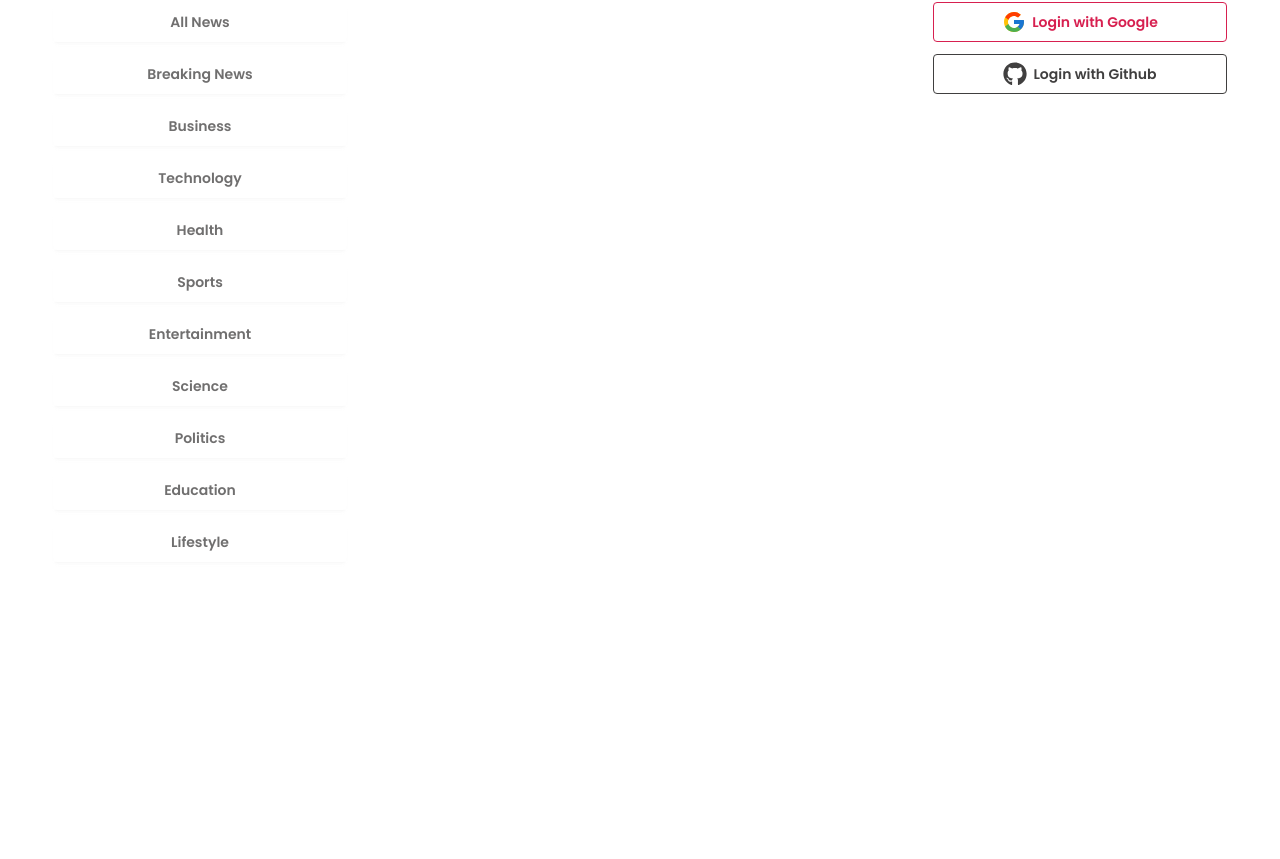
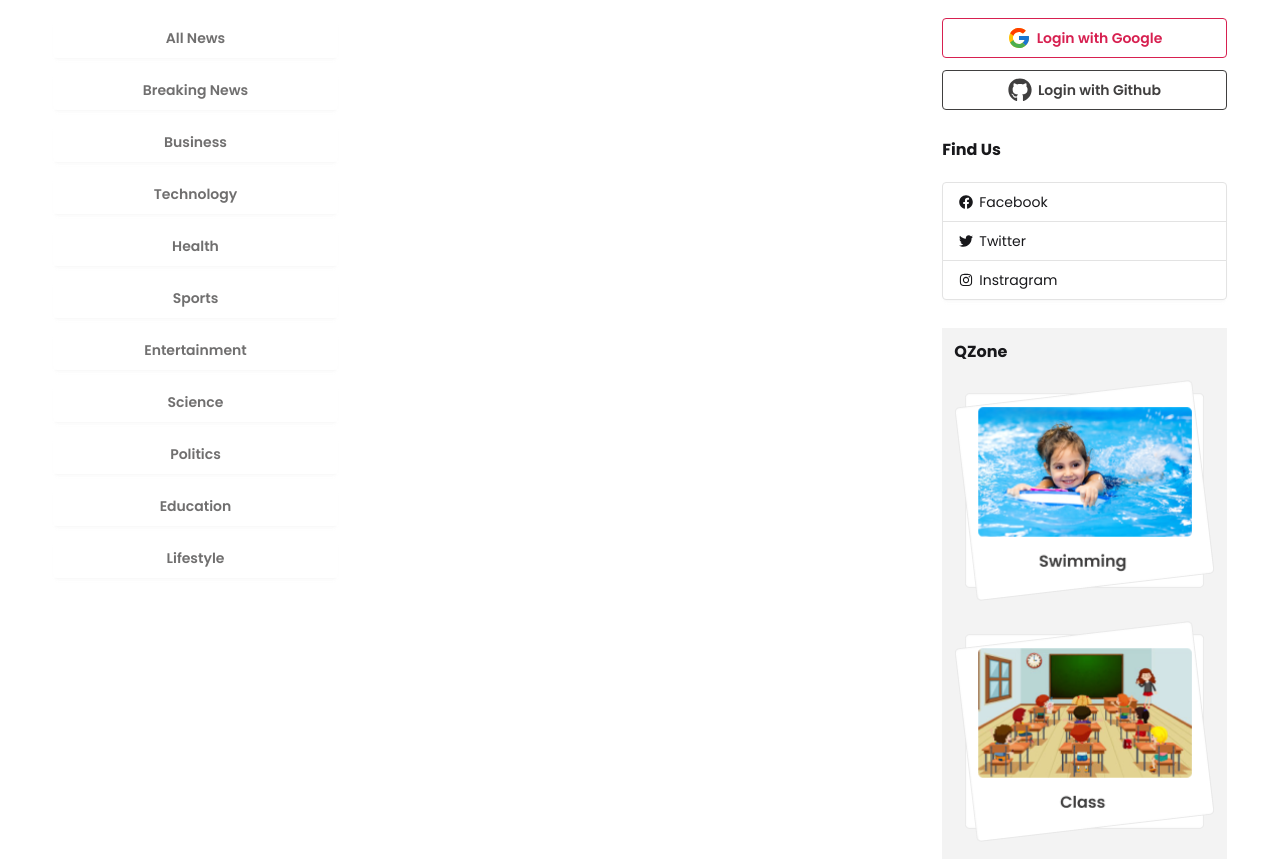
Before and after one commit to neamatullah01/dragon-news-with-react-router-and-firebase-authentication, a React (Vite) app: page / in a window 1280 px wide. Shown: the part 321-1180 px from the top of the page. Before the commit the page ends 903 px from the top, so only its background shows below. Built offline with nearby package versions, Linux system fonts and the light colour scheme.

Commit message:
find us and qzone functionality added

```diff
--- /dev/null
+++ b/src/Components/FindUs.jsx
@@ -0,0 +1,23 @@
+import React from "react";
+import { FaFacebook, FaInstagram, FaTwitter } from "react-icons/fa";
+
+const FindUs = () => {
+  return (
+    <div>
+      <h1 className="font-bold mb-5">Find Us</h1>
+      <div className="join join-vertical w-full">
+        <button className="btn bg-base-100 justify-start font-normal  join-item">
+          <FaFacebook></FaFacebook> Facebook
+        </button>
+        <button className="btn bg-base-100 justify-start font-normal join-item">
+          <FaTwitter></FaTwitter> Twitter
+        </button>
+        <button className="btn bg-base-100 justify-start font-normal join-item">
+          <FaInstagram></FaInstagram> Instragram
+        </button>
+      </div>
+    </div>
+  );
+};
+
+export default FindUs;
--- a/src/Components/NewsCard.jsx
+++ b/src/Components/NewsCard.jsx
@@ -7,7 +7,7 @@ const NewsCard = ({ news }) => {
   return (
     <div className="card w-full bg-base-100 shadow-md border border-gray-200">
       {/* Author & Actions */}
-      <div className="flex justify-between items-center p-4 border-b border-gray-100">
+      <div className="flex justify-between items-center p-4 border-b border-gray-100 bg-base-200">
         <div className="flex items-center gap-3">
           <div className="w-10 h-10 rounded-full overflow-hidden">
             <img
--- /dev/null
+++ b/src/Components/QZone.jsx
@@ -0,0 +1,19 @@
+import React from "react";
+import swimingImg from "../assets/swimming.png";
+import classImg from "../assets/class.png";
+import drawingImg from "../assets/playground.png";
+
+const QZone = () => {
+  return (
+    <div className="bg-base-200 p-3">
+      <h1 className="font-bold mb-4">QZone</h1>
+      <div className="space-y-5 flex flex-col items-center">
+        <img className="w-full" src={swimingImg} alt="" />
+        <img className="w-full" src={classImg} alt="" />
+        <img className="w-full" src={drawingImg} alt="" />
+      </div>
+    </div>
+  );
+};
+
+export default QZone;
--- a/src/Components/homelayout/RightAside.jsx
+++ b/src/Components/homelayout/RightAside.jsx
@@ -1,10 +1,14 @@
 import React from "react";
 import SocialLogin from "../SocialLogin";
+import FindUs from "../FindUs";
+import QZone from "../QZone";
 
 const RightAside = () => {
   return (
-    <div>
+    <div className="space-y-7">
       <SocialLogin></SocialLogin>
+      <FindUs></FindUs>
+      <QZone></QZone>
     </div>
   );
 };
--- a/src/Layouts/HomeLayout.jsx
+++ b/src/Layouts/HomeLayout.jsx
@@ -9,7 +9,7 @@ import RightAside from "../Components/homelayout/RightAside";
 const HomeLayout = () => {
   return (
     <div>
-      <header>
+      <header className="mt-4">
         <Header></Header>
         <section className="w-11/12 mx-auto">
           <LatestNews></LatestNews>
@@ -18,7 +18,7 @@ const HomeLayout = () => {
           <Navbar></Navbar>
         </nav>
       </header>
-      <main className="w-11/12 mx-auto my-5 grid grid-cols-12">
+      <main className="w-11/12 mx-auto my-5 grid grid-cols-12 gap-3">
         <aside className="col-span-3">
           <LeftAside></LeftAside>
         </aside>
```
